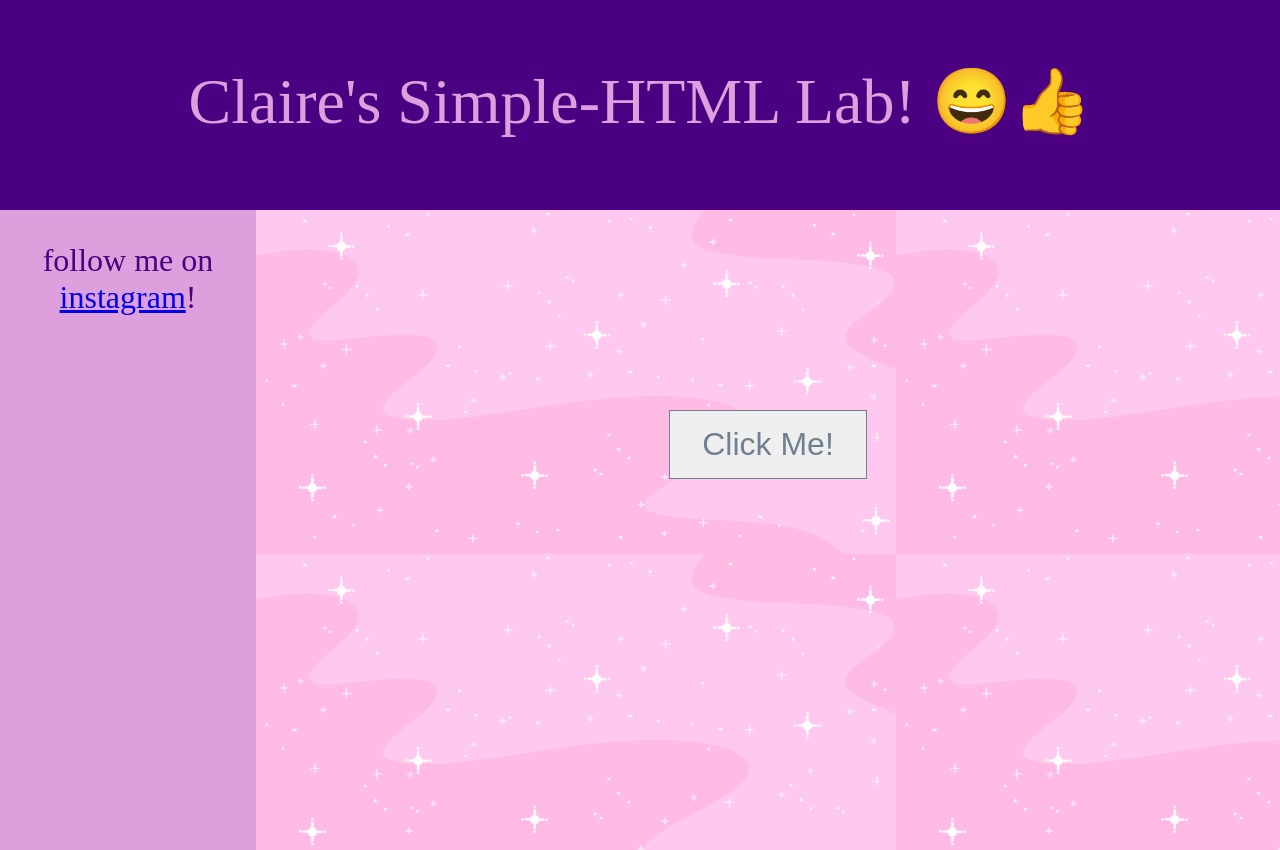
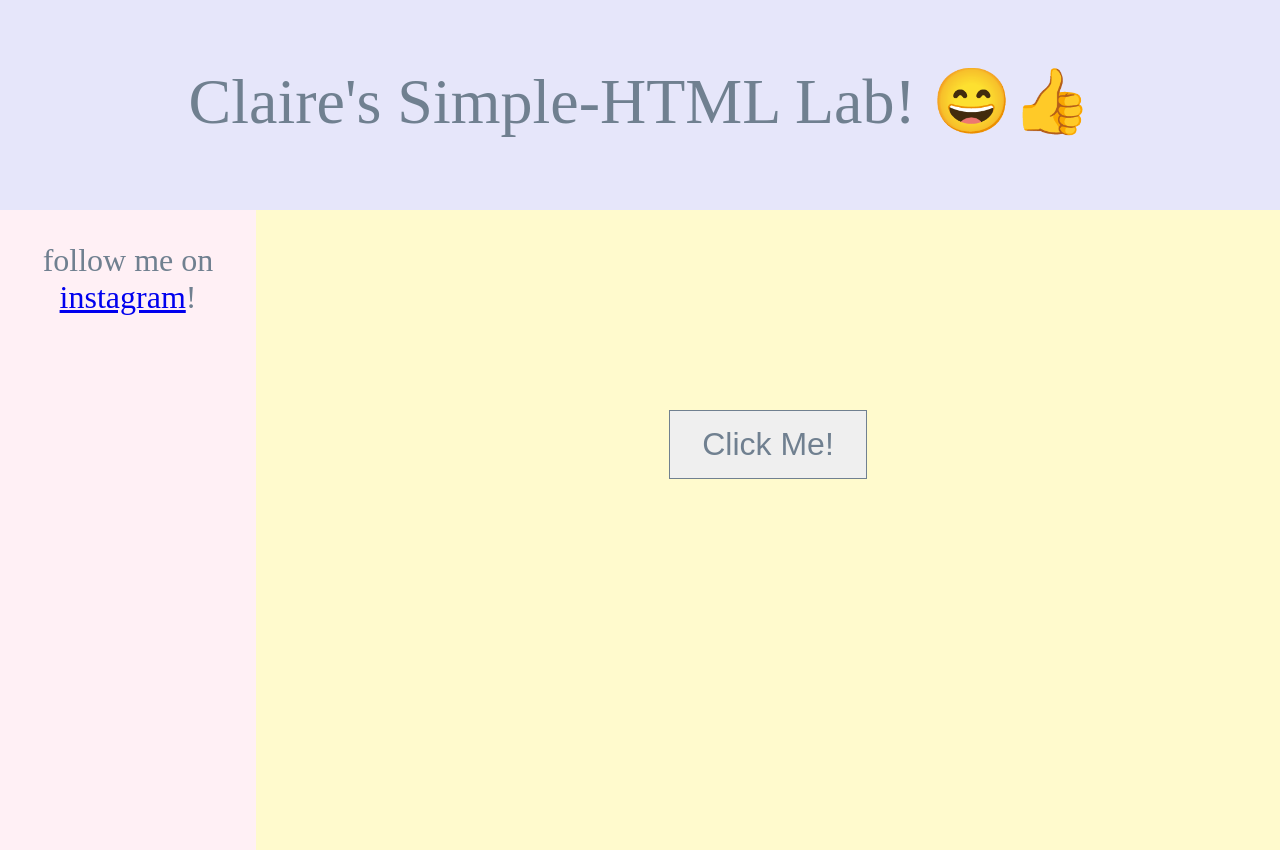
Before and after one commit to clairewlliams/cs257, a plain HTML site: page simple-html/index.html in a window 1280 px wide. Drawn offline with nearby package versions, Linux system fonts and the light colour scheme.

Commit message:
reverted colors

```diff
--- a/simple-html/styles.css
+++ b/simple-html/styles.css
@@ -10,8 +10,8 @@ body {
 	width: 100%;
 	float: left;
 	font-size: 48pt;
-	background-color: Indigo;
-	color: Plum;
+	background-color: Lavender;
+	color: SlateGray;
 	text-align: center;
 	padding-bottom: 50px;
 }
@@ -21,8 +21,8 @@ body {
 	width: 20%;
 	float: left;
 	font-size: 24pt;
-	background-color: Plum;
-	color: Indigo;
+	background-color: LavenderBlush;
+	color: SlateGray;
 	text-align: center;
 }
 
@@ -31,8 +31,7 @@ body {
         width: 80%;
         float: left;
         font-size: 24pt;
-        background-image: url("background.gif");
-	backgound-size: cover;
+        background-color: LemonChiffon;
 	vertical-align: middle;
 }
 
```
